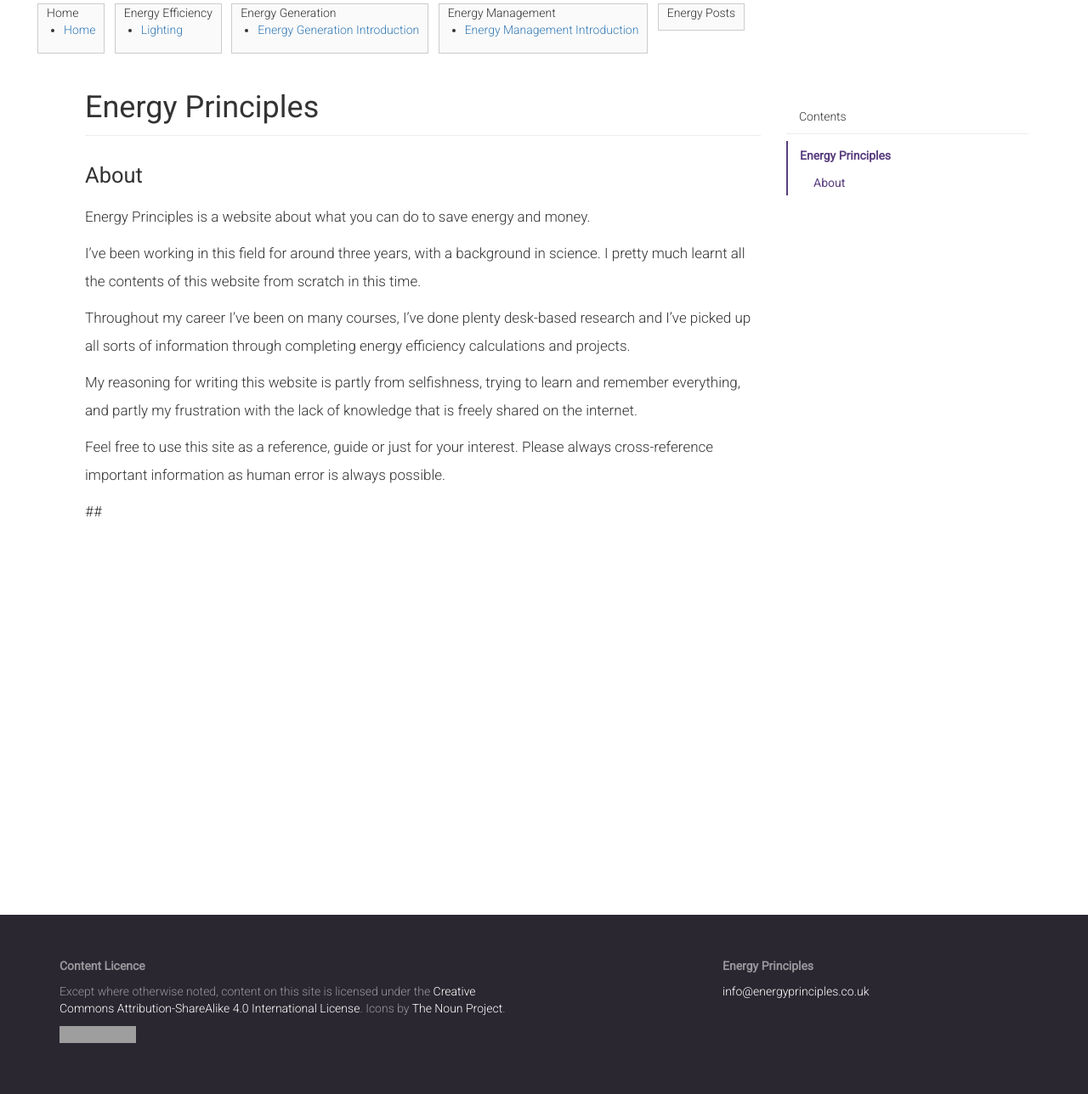
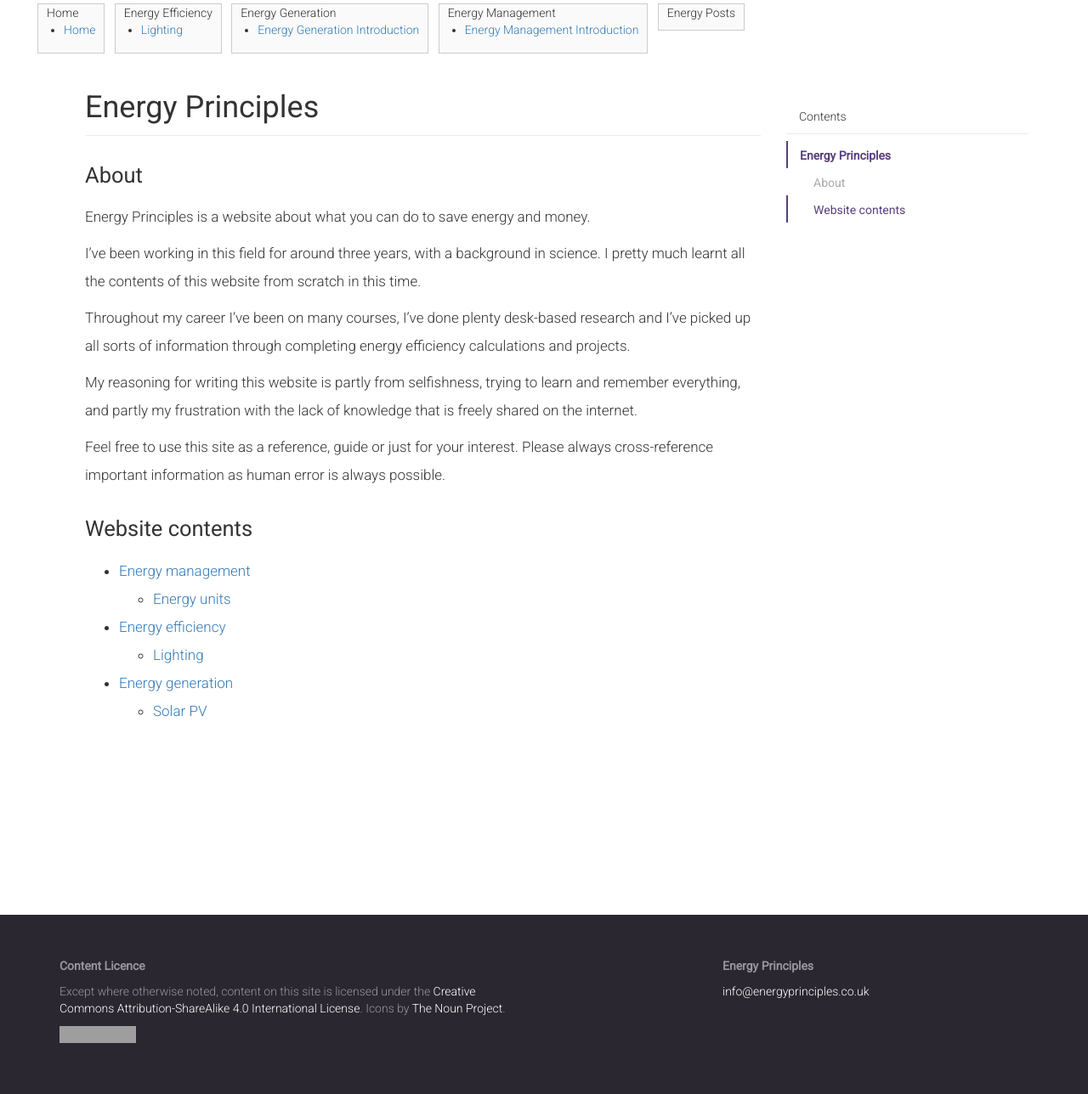
Before and after one commit to energyprinciples/energyprinciples.github.io, a Jekyll site: the page built from index.md, in a window 1280 px wide. Shown: the whole page at 85% size. Built offline with Jekyll 4.4.1, drawn with Linux system fonts in a browser that asks for light colours; nearby versions of some CDN libraries; our own code applies the rules of GitHub Pages for plain Markdown files; grey boxes are pictures that could not be loaded.

Commit message:
Update index.md

```diff
--- a/index.md
+++ b/index.md
@@ -15,4 +15,11 @@ My reasoning for writing this website is partly from selfishness, trying to lear
 
 Feel free to use this site as a reference, guide or just for your interest. Please always cross-reference important information as human error is always possible.
 
-##
+## Website contents
+
+ - [Energy management](energy-management)
+   - [Energy units](energy-units)
+ - [Energy efficiency](energy-efficiency)
+   - [Lighting](lighting)
+ - [Energy generation](energy-generation)
+   - [Solar PV](Solar-PV)
```
